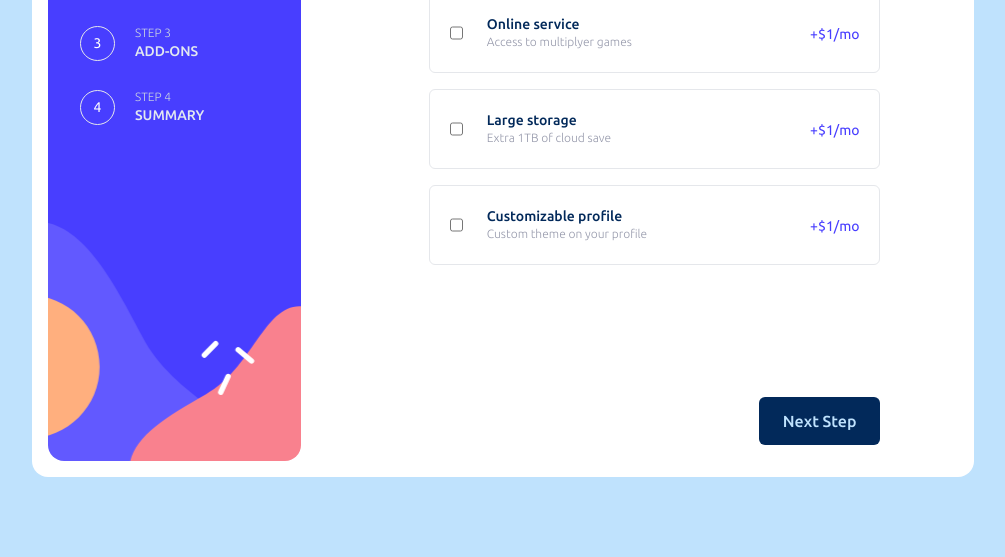
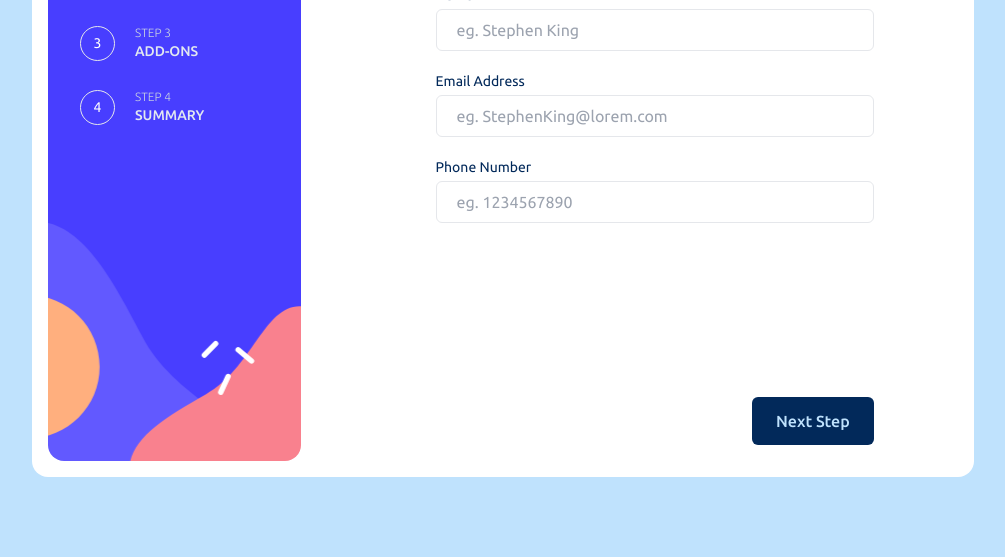
Before and after one commit to gitlakshay07/multi-step-form, a website: page index.html in a window 1280 px wide. Shown: the part 243-800 px from the top of the page, without its empty margins (137-1142 px from the left). Drawn offline with Linux system fonts and the light colour scheme.

```diff
--- a/index.html
+++ b/index.html
@@ -48,7 +48,7 @@
                </div>
                <div class="sm:col-span-2 px-7 flex justify-center">
                   <div class="flex flex-col place-content-between	">
-                   <!-- <div class="Personal-info">
+                   <div class="Personal-info">
                     <div class="pt-10 flex gap-2 flex-col">
                       <h1 class="text-3xl font-medium f-marine-blue">Personal Info</h1>
                       <p class="text-base light-gray">Please provide your name, email address and phone number.</p>
@@ -67,7 +67,7 @@
                         <input type="tel" class="border rounded-md px-5 py-2" id="phone-no" name="phone-no" placeholder="eg. 1234567890">
                       </div>
                     </div>
-                   </div> -->
+                   </div>
 
                    <!-- <div class="plans">
                       <div class="pt-10 flex gap-2 flex-col">
@@ -111,7 +111,7 @@
                       </div>
                    </div> -->
 
-                   <div class="add-ons lg:w-full ">
+                   <!-- <div class="add-ons lg:w-full ">
                     <div class="pt-10 flex gap-2 flex-col md:me-10 lg:me-24">
                       <h1 class="text-2xl sm:text-3xl font-medium f-marine-blue">Pick add-ons</h1>
                       <p class="text-base light-gray">Add-ons help enhancing your gaming experience.</p>
@@ -154,7 +154,50 @@
                         </div>
                       </div>
                     </div>
-                   </div>
+                   </div> -->
+
+                   <!-- <div class="finish">
+                    <div class="pt-10 flex gap-2 flex-col lg:me-24">
+                      <h1 class="text-2xl sm:text-3xl font-medium f-marine-blue">Finishing up</h1>
+                      <p class="text-base light-gray">Double check everything looks OK before confirming.</p>
+                    </div>
+                    <div class="mt-10">
+                      <div class="w-full h-44 rounded-md bg-slate-100 p-5">
+                        <div class="flex place-content-between content-center">
+                          <div>
+                            <h3 class="text-base f-marine-blue">Arcades (Monthly)</h3>
+                            <span class="text-sm light-gray underline">change</span>
+                          </div>
+                          <div class="self-center">
+                            <span class="text-base f-marine-blue font-medium">$9/mo</span>
+                          </div>
+                        </div>
+                        <hr class="mt-4">
+                        <div class="flex flex-col gap-3">
+                         <div class="flex place-content-between mt-4">
+                          <span class="text-sm light-gray">Online service</span>
+                          <span class="text-sm f-marine-blue">+$1/mo</span>
+                         </div>
+                         <div class="flex place-content-between">
+                          <span class="text-sm light-gray">Large storage</span>
+                          <span class="text-sm f-marine-blue">+$2/mo</span>
+                         </div>
+                        </div>
+                      </div>
+                      <div class="flex place-content-between p-6">
+                        <span class="text-sm light-gray self-center">Total ( per month )</span>
+                        <span class="text-lg f-purple font-medium">+$12/mo</span>
+                       </div>
+                    </div>
+                   </div> -->
+
+                   <!-- <div class="thankyou h-full flex align-middle">
+                      <div class="flex flex-col gap-5 m-auto lg:w-9/12 2xl:w-9/12">
+                        <div class="mx-auto"><img src="./images/icon-thank-you.svg" alt=""></div>
+                        <h1 class="mx-auto text-3xl font-medium f-marine-blue">Thank you!</h1>
+                        <p class="text-center text-sm light-gray px-2">Thanks for confirming your subscription! We hope you have fun using our platform! If you ever need our support please fell free to email us at support@loremgaming.com</p>
+                      </div>
+                   </div> -->
 
                    <div class="flex pb-4 place-content-end">
                       <div class="">
```
Also changed, not shown: images/icon-thank-you.svg (added), src/output.css.
